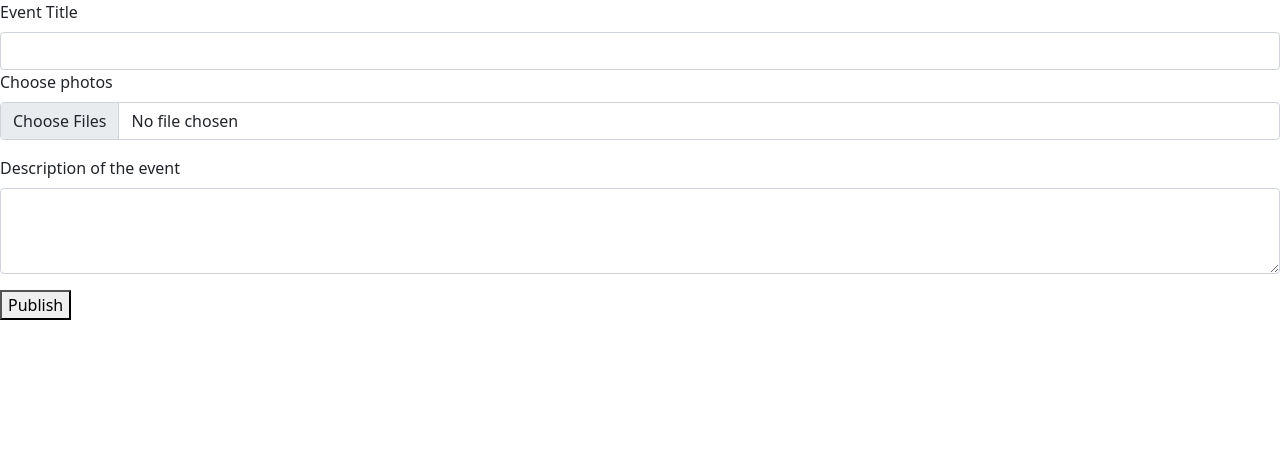
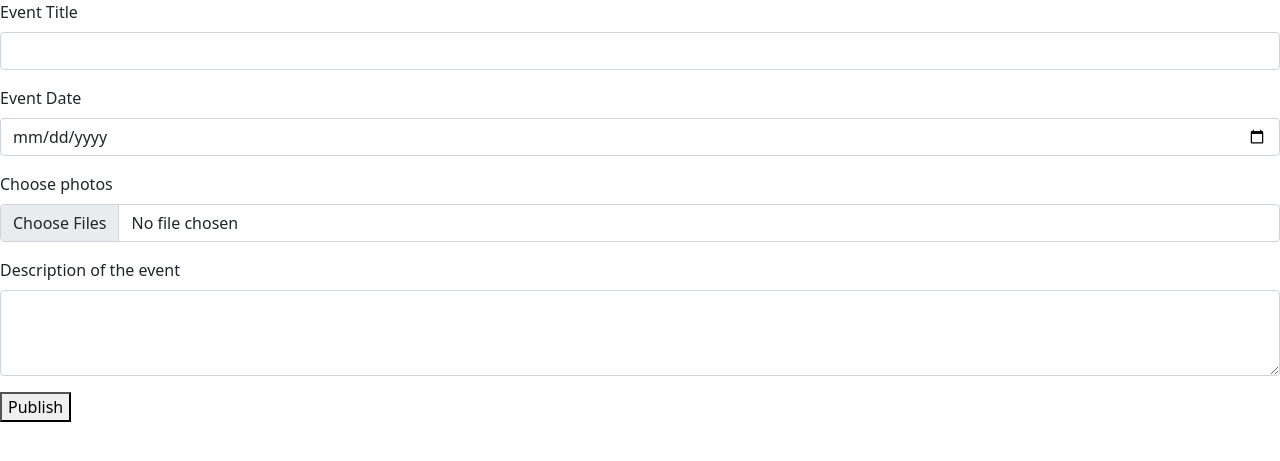
Before and after one commit to Kristikolani/events, a Django app: page /add_event/ in a window 1280 px wide. Shown: the part 56-517 px from the top of the page. Run offline with Django 4.2, Linux system fonts and the light colour scheme.

Commit message:
small change

```diff
--- a/accounts/templates/register.html
+++ b/accounts/templates/register.html
@@ -2,6 +2,7 @@
 {% include 'navbar.html' %}
 
 <form method="post" action="">
+    {% csrf_token %}
     {{form}}
 <button type="submit">Register</button>
 </form>
--- a/events/templates/event_form.html
+++ b/events/templates/event_form.html
@@ -4,20 +4,25 @@
     <meta charset="UTF-8">
     <meta http-equiv="X-UA-Compatible" content="IE=edge">
     <meta name="viewport" content="width=device-width, initial-scale=1.0">
-    <title>Document</title>
+    <title>Add Event</title>
 </head>
 <body>
     {% include 'navbar.html' %}
+    <div class="mb-3" >
+        <label class="form-label">Event Title</label>
+        <input type="text" class="form-control" >
+    </div>
     <div class="mb-3">
-        <label for="exampleFormControlInput1" class="form-label">Event Title</label>
-        <input type="email" class="form-control" id="exampleFormControlInput1">
+        <label class="form-label">Event Date</label>
+        <input type="date" class="form-control">
+    </div>
     <div class="mb-3">
-        <label for="formFileMultiple" class="form-label">Choose photos</label>
-        <input class="form-control" type="file" id="formFileMultiple" multiple>
+        <label class="form-label">Choose photos</label>
+        <input class="form-control" type="file" multiple>
       </div>
       <div class="mb-3">
-        <label for="exampleFormControlTextarea1" class="form-label">Description of the event</label>
-        <textarea class="form-control" id="exampleFormControlTextarea1" rows="3"></textarea>
+        <label class="form-label">Description of the event</label>
+        <textarea class="form-control" rows="3"></textarea>
       </div>
       <button type="submit">Publish</button>
 </body>
```
